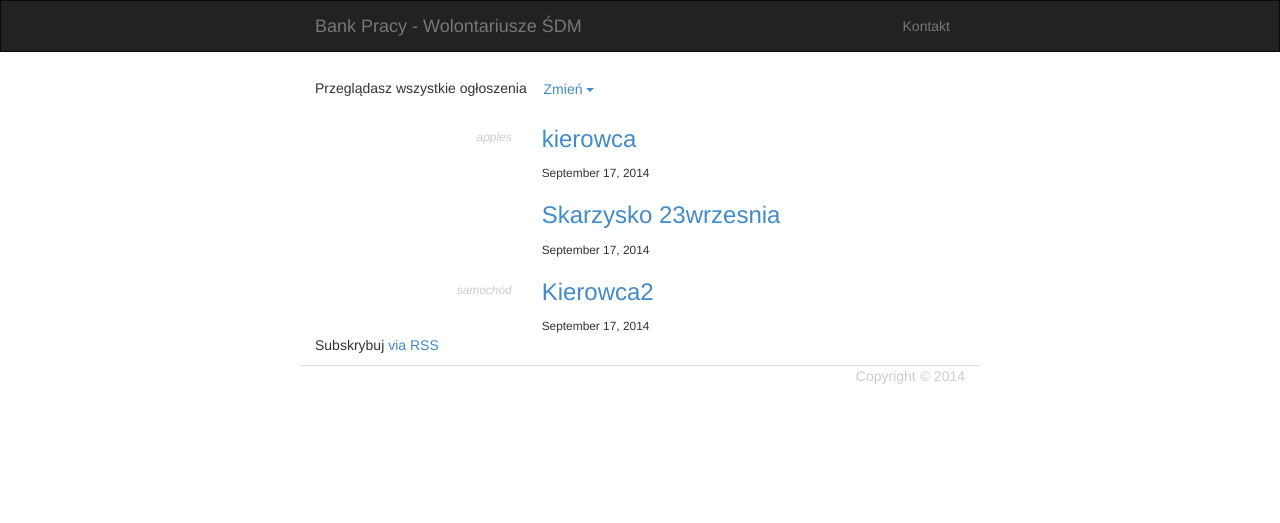
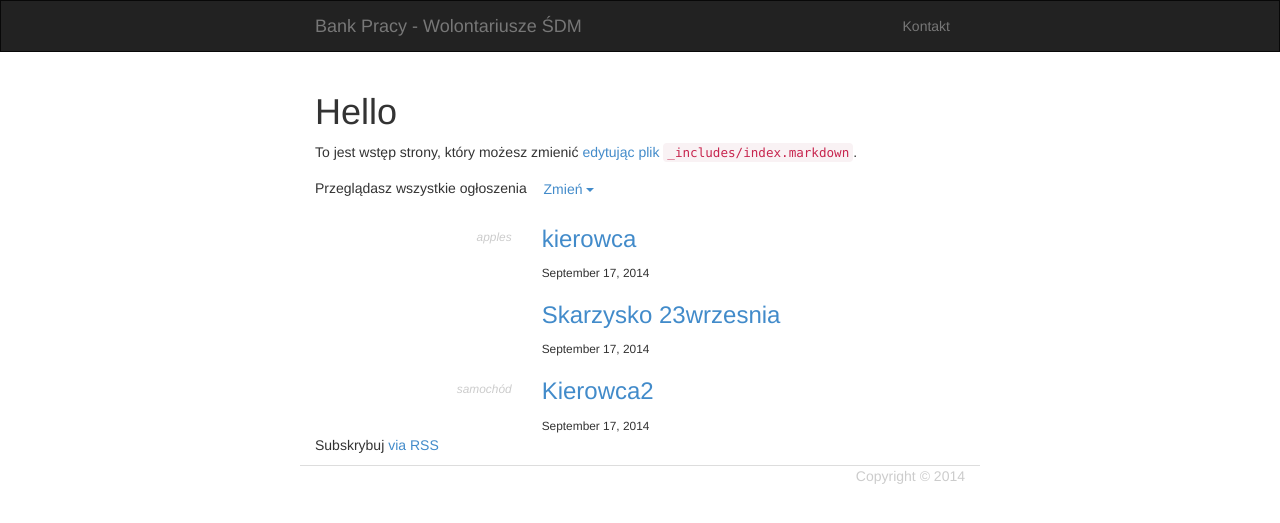
Before and after one commit to Krakow2016/tablica, a Jekyll site: the page built from index.html, in a window 1280 px wide. Shown: the top 523 px of the page. Built offline with Jekyll 4.4.1, drawn with Linux system fonts in a browser that asks for light colours.

Commit message:
+ page intro

```diff
--- /dev/null
+++ b/_includes/index.markdown
@@ -0,0 +1,3 @@
+# Hello
+
+To jest wstęp strony, który możesz zmienić [edytując plik `_includes/index.markdown`](https://github.com/Krakow2016/tablica/edit/gh-pages/_includes/index.markdown).
--- a/index.html
+++ b/index.html
@@ -2,6 +2,9 @@
 layout: default
 javascript: js/index.js
 ---
+
+{% capture intro %}{% include index.markdown %}{% endcapture %}
+{{ intro | markdownify }}
 
 {% assign categories = site.categories | sort %}
 <div class="content">
```
